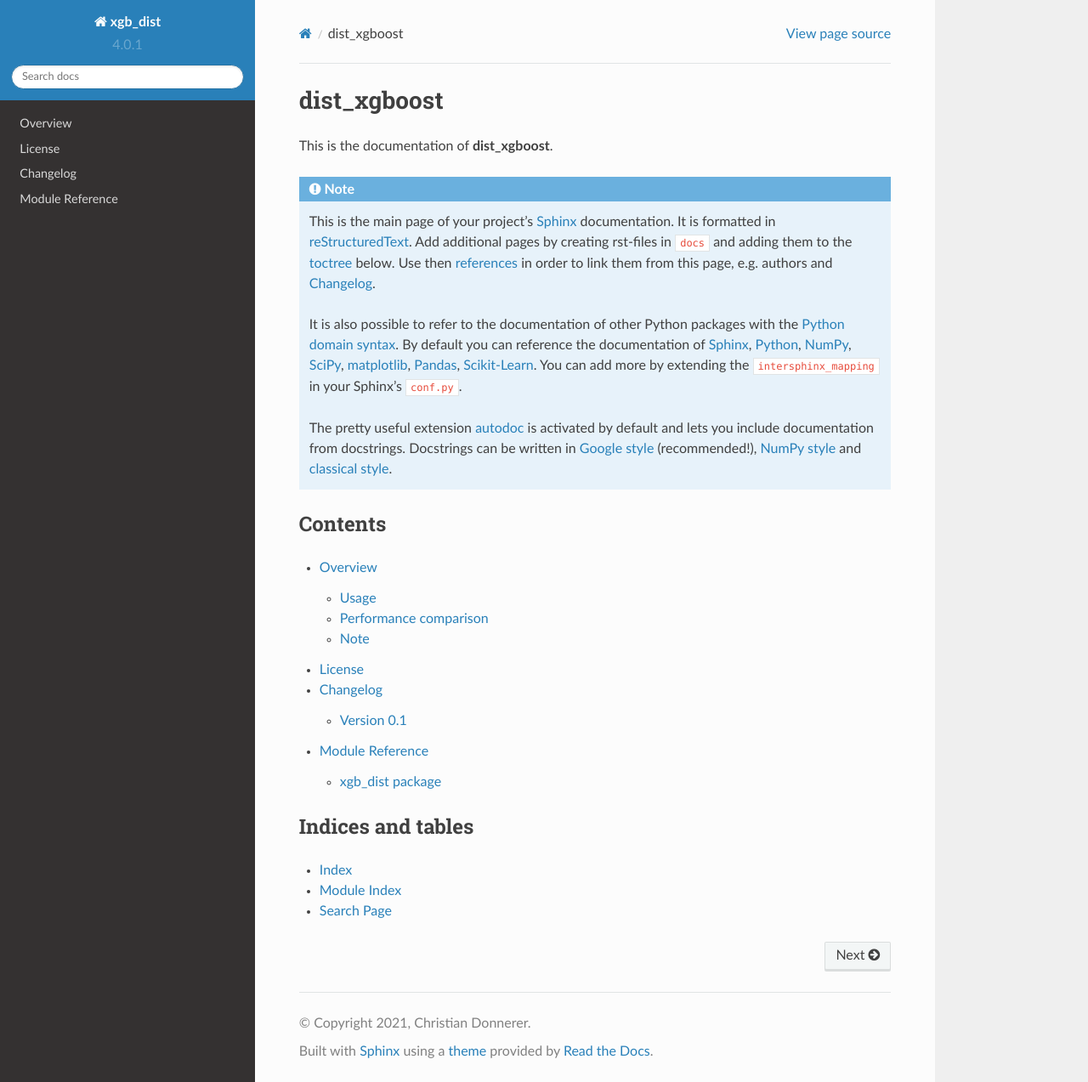
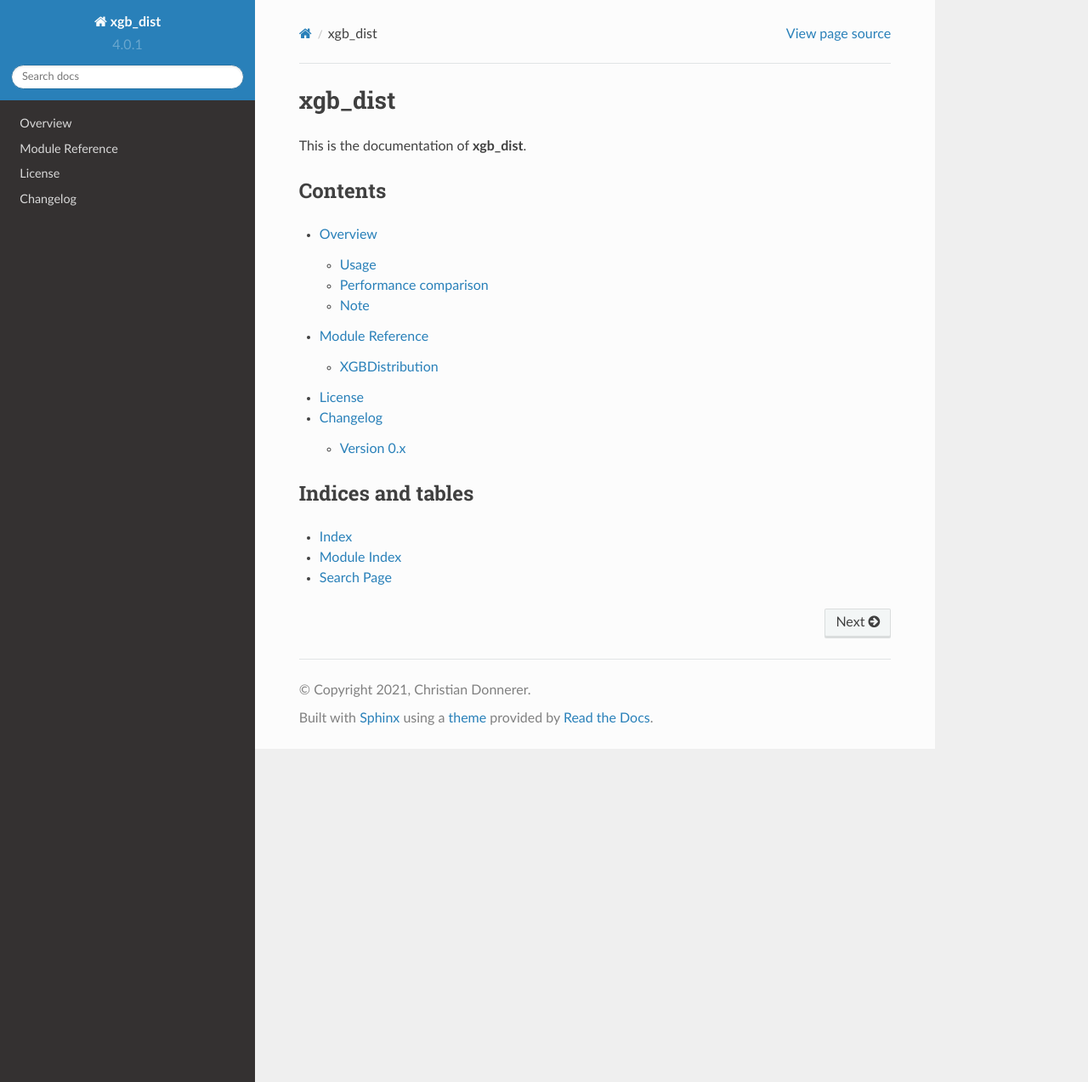
Before and after one commit to CDonnerer/xgboost-distribution, a Sphinx documentation site: the page built from docs/index.rst, in a window 1280 px wide and 1273 px high. Shown: the whole window at 85% size. Built offline with Sphinx 7.4.7 and the Read the Docs theme 2.0.0, drawn with Linux system fonts in a browser that asks for light colours.

Commit message:
Read the docs (#11)
* udpated figure path

* udpated figure path

* docs cleanup

* clearer example in docs

* stop-here-for-now

* minor adds to fit func

```diff
--- a/docs/conf.py
+++ b/docs/conf.py
@@ -79,6 +79,14 @@
     "sphinx.ext.mathjax",
     "sphinx.ext.napoleon",
 ]
+
+
+autodoc_default_flags = ["members"]
+autodoc_default_options = {"members": True}
+
+autosummary_generate = True
+# Generate autosummary pages. Output should be set with: `:toctree: api/`
+autosummary_generate = ["api.rst"]
 
 # Add any paths that contain templates here, relative to this directory.
 templates_path = ["_templates"]
@@ -282,4 +290,5 @@
     "pandas": ("https://pandas.pydata.org/pandas-docs/stable", None),
     "scipy": ("https://docs.scipy.org/doc/scipy/reference", None),
     "pyscaffold": ("https://pyscaffold.org/en/stable", None),
+    "xgboost": ("https://xgboost.readthedocs.io/en/latest/", None),
 }
--- a/docs/index.rst
+++ b/docs/index.rst
@@ -1,26 +1,8 @@
 ============
-dist_xgboost
+xgb_dist
 ============
 
-This is the documentation of **dist_xgboost**.
-
-.. note::
-
-    This is the main page of your project's `Sphinx`_ documentation.
-    It is formatted in `reStructuredText`_. Add additional pages
-    by creating rst-files in ``docs`` and adding them to the `toctree`_ below.
-    Use then `references`_ in order to link them from this page, e.g.
-    :ref:`authors` and :ref:`changes`.
-
-    It is also possible to refer to the documentation of other Python packages
-    with the `Python domain syntax`_. By default you can reference the
-    documentation of `Sphinx`_, `Python`_, `NumPy`_, `SciPy`_, `matplotlib`_,
-    `Pandas`_, `Scikit-Learn`_. You can add more by extending the
-    ``intersphinx_mapping`` in your Sphinx's ``conf.py``.
-
-    The pretty useful extension `autodoc`_ is activated by default and lets
-    you include documentation from docstrings. Docstrings can be written in
-    `Google style`_ (recommended!), `NumPy style`_ and `classical style`_.
+This is the documentation of **xgb_dist**.
 
 
 Contents
@@ -30,10 +12,9 @@
    :maxdepth: 2
 
    Overview <readme>
+   Module Reference <api>
    License <license>
-   Authors <authors>
    Changelog <changelog>
-   Module Reference <api/modules>
 
 
 Indices and tables
```
Also changed, not shown: CHANGELOG.rst (+4 -4 lines), README.rst (+18 -4 lines), docs/api.rst (added, +19 -0 lines), 2 other files.
